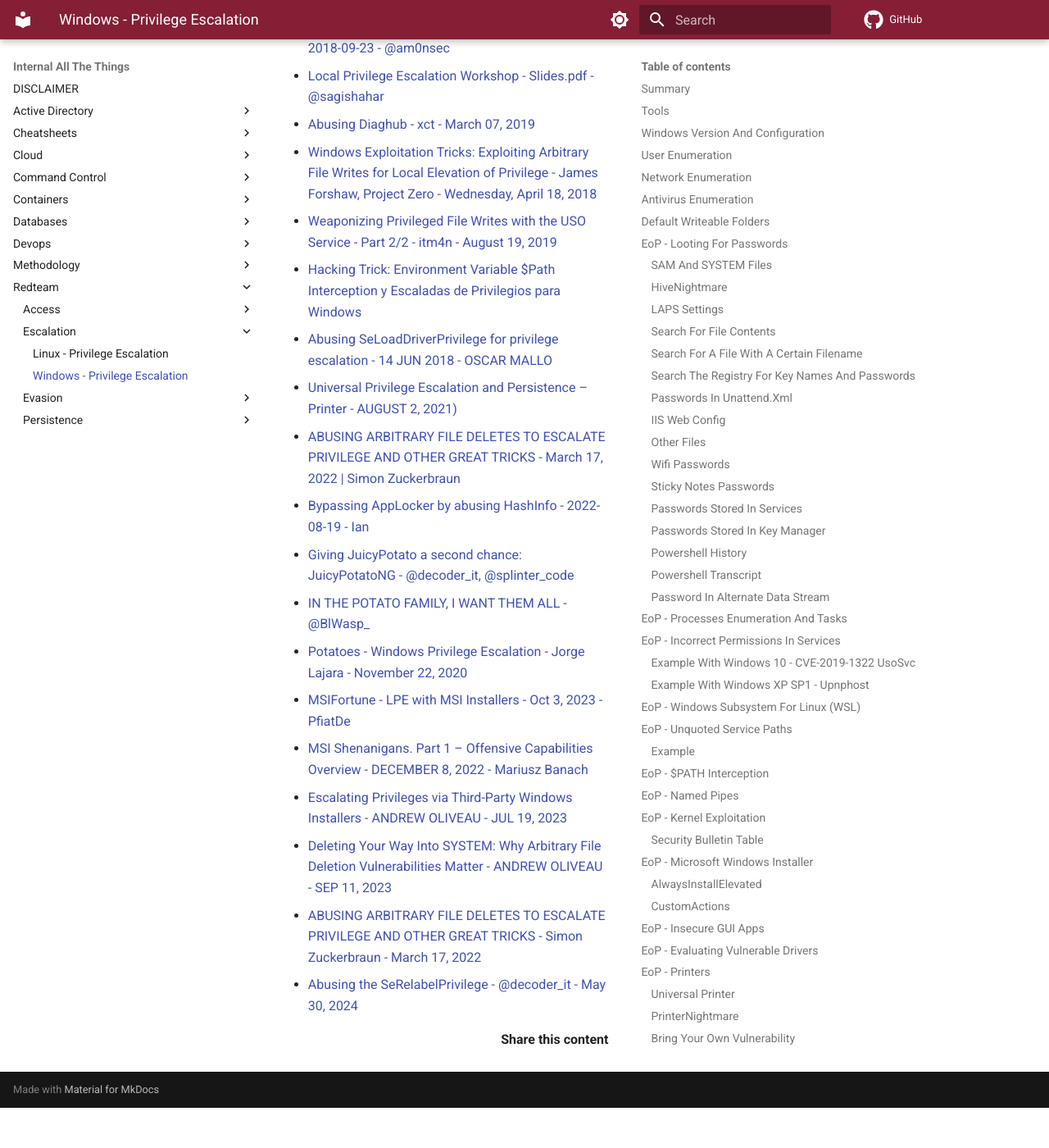
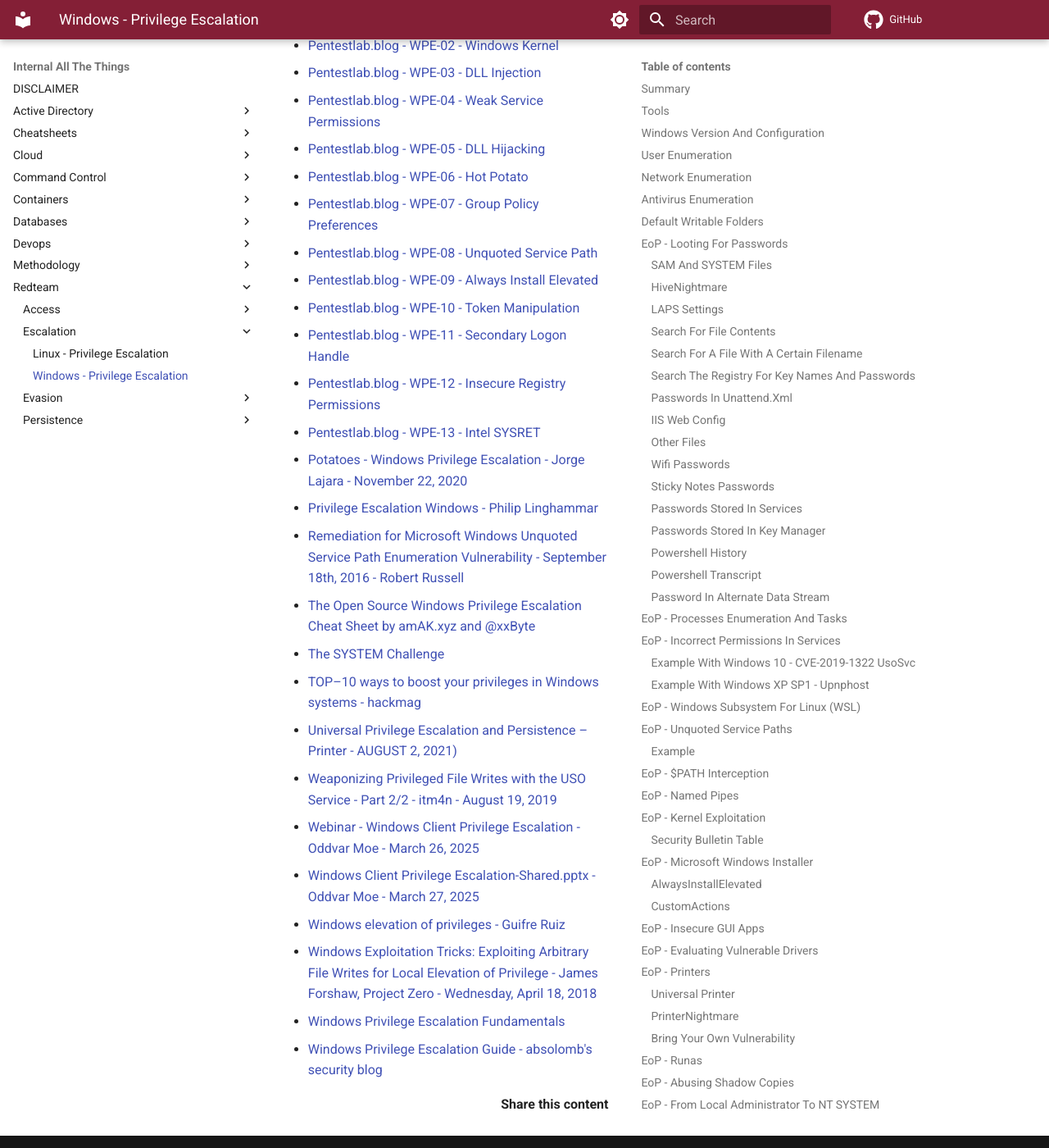
Before and after one commit to swisskyrepo/InternalAllTheThings, an MkDocs documentation site: the page built from docs/redteam/escalation/windows-privilege-escalation.md, in a window 1280 px wide and 1400 px high, scrolled down 40861 px. Shown: the whole window at 82% size. Built offline with MkDocs 1.6.1 and Material for MkDocs 9.7.7, drawn with Linux system fonts in a browser that asks for light colours; emoji names are drawn with the system emoji font; comment, search, counter and statistics services are not loaded; before the commit the page ends 42212 px from its top, so only the background shows below that; some of the changed text lies outside the part shown.

````diff
--- a/docs/redteam/escalation/windows-privilege-escalation.md
+++ b/docs/redteam/escalation/windows-privilege-escalation.md
@@ -7,7 +7,7 @@
 * [User Enumeration](#user-enumeration)
 * [Network Enumeration](#network-enumeration)
 * [Antivirus Enumeration](#antivirus-enumeration)
-* [Default Writeable Folders](#default-writeable-folders)
+* [Default Writable Folders](#default-writable-folders)
 * [EoP - Looting for passwords](#eop---looting-for-passwords)
     * [SAM and SYSTEM files](#sam-and-system-files)
     * [HiveNightmare](#hivenightmare)
@@ -260,7 +260,7 @@
 Enumerate antivirus on a box with `WMIC /Node:localhost /Namespace:\\root\SecurityCenter2 Path AntivirusProduct Get displayName`
 
 
-## Default Writeable Folders
+## Default Writable Folders
 
 ```powershell
 C:\Windows\System32\Microsoft\Crypto\RSA\MachineKeys
@@ -609,7 +609,7 @@
 
 > A service running as Administrator/SYSTEM with incorrect file permissions might allow EoP. You can replace the binary, restart the service and get system.
 
-Often, services are pointing to writeable locations:
+Often, services are pointing to writable locations:
 - Orphaned installs, not installed anymore but still exist in startup
 - DLL Hijacking
     ```powershell
@@ -786,8 +786,8 @@
 ## EoP - $PATH Interception
 
 Requirements:
-- PATH contains a writeable folder with low privileges.
-- The writeable folder is _before_ the folder that contains the legitimate binary.
+- PATH contains a writable folder with low privileges.
+- The writable folder is _before_ the folder that contains the legitimate binary.
 
 EXAMPLE:
 ```powershell
@@ -1496,17 +1497,25 @@
 
 ## References
 
+* [ABUSING ARBITRARY FILE DELETES TO ESCALATE PRIVILEGE AND OTHER GREAT TRICKS - Simon Zuckerbraun - March 17, 2022](https://www.zerodayinitiative.com/blog/2022/3/16/abusing-arbitrary-file-deletes-to-escalate-privilege-and-other-great-tricks)
+* [Abusing Diaghub - xct - March 7, 2019](https://vulndev.io/2019/03/06/abusing-diaghub/)
+* [Abusing SeLoadDriverPrivilege for privilege escalation - June 14, 2018 - OSCAR MALLO](https://www.tarlogic.com/en/blog/abusing-seloaddriverprivilege-for-privilege-escalation/)
+* [Abusing the SeRelabelPrivilege - @decoder_it - May 30, 2024](https://decoder.cloud/2024/05/30/abusing-the-serelabelprivilege/)
+* [Alternative methods of becoming SYSTEM - Adam Chester @_xpn_ - November 20, 2017](https://blog.xpnsec.com/becoming-system/)
+* [Basic Linux Privilege Escalation - g0tmi1k - August 2, 2011](https://blog.g0tmi1k.com/2011/08/basic-linux-privilege-escalation/)
+* [Bypassing AppLocker by abusing HashInfo - Ian - August 19, 2022](https://shells.systems/post-bypassing-applocker-by-abusing-hashinfo/)
+* [Chapter 4 - Windows Post-Exploitation - dostoevskylabs - November 2, 2017](https://github.com/dostoevskylabs/dostoevsky-pentest-notes/blob/master/chapter-4.md)
+* [Common Windows Misconfiguration: Services - 2018-09-23 - @am0nsec](https://web.archive.org/web/20191105182846/https://amonsec.net/2018/09/23/Common-Windows-Misconfiguration-Services.html)
+* [Deleting Your Way Into SYSTEM: Why Arbitrary File Deletion Vulnerabilities Matter - ANDREW OLIVEAU - SEP 11, 2023](https://www.mandiant.com/resources/blog/arbitrary-file-deletion-vulnerabilities)
+* [Escalating Privileges via Third-Party Windows Installers - ANDREW OLIVEAU - JUL 19, 2023](https://www.mandiant.com/resources/blog/privileges-third-party-windows-installers)
+* [Giving JuicyPotato a second chance: JuicyPotatoNG - @decoder_it, @splinter_code](https://decoder.cloud/2022/09/21/giving-juicypotato-a-second-chance-juicypotatong/)
+* [Hacking Trick: Environment Variable $Path Interception y Escaladas de Privilegios para Windows](https://www.elladodelmal.com/2020/03/hacking-trick-environment-variable-path.html?m=1)
 * [icacls - Docs Microsoft](https://docs.microsoft.com/en-us/windows-server/administration/windows-commands/icacls)
-* [Privilege Escalation Windows - Philip Linghammar](https://web.archive.org/web/20191231011305/https://xapax.gitbooks.io/security/content/privilege_escalation_windows.html)
-* [Windows elevation of privileges - Guifre Ruiz](https://guif.re/windowseop)
-* [The Open Source Windows Privilege Escalation Cheat Sheet by amAK.xyz and @xxByte](https://addaxsoft.com/wpecs/)
-* [Basic Linux Privilege Escalation](https://blog.g0tmi1k.com/2011/08/basic-linux-privilege-escalation/)
-* [Windows Privilege Escalation Fundamentals](http://www.fuzzysecurity.com/tutorials/16.html)
-* [TOP–10 ways to boost your privileges in Windows systems - hackmag](https://hackmag.com/security/elevating-privileges-to-administrative-and-further/)
-* [The SYSTEM Challenge](https://decoder.cloud/2017/02/21/the-system-challenge/)
-* [Windows Privilege Escalation Guide - absolomb's security blog](https://www.absolomb.com/2018-01-26-Windows-Privilege-Escalation-Guide/)
-* [Chapter 4 - Windows Post-Exploitation - 2 Nov 2017 - dostoevskylabs](https://github.com/dostoevskylabs/dostoevsky-pentest-notes/blob/master/chapter-4.md)
-* [Remediation for Microsoft Windows Unquoted Service Path Enumeration Vulnerability - September 18th, 2016 - Robert Russell](https://www.tecklyfe.com/remediation-microsoft-windows-unquoted-service-path-enumeration-vulnerability/)
+* [IN THE POTATO FAMILY, I WANT THEM ALL - @BlWasp_ ](https://hideandsec.sh/books/windows-sNL/page/in-the-potato-family-i-want-them-all)
+* [Living Off The Land Binaries and Scripts (and now also Libraries)](https://github.com/LOLBAS-Project/LOLBAS)
+* [Local Privilege Escalation Workshop - Slides.pdf - @sagishahar](https://github.com/sagishahar/lpeworkshop/blob/master/Local%20Privilege%20Escalation%20Workshop%20-%20Slides.pdf)
+* [MSI Shenanigans. Part 1 – Offensive Capabilities Overview - DECEMBER 8, 2022 - Mariusz Banach](https://mgeeky.tech/msi-shenanigans-part-1/)
+* [MSIFortune - LPE with MSI Installers - Oct 3, 2023 - PfiatDe](https://badoption.eu/blog/2023/10/03/MSIFortune.html)
 * [Pentestlab.blog - WPE-01 - Stored Credentials](https://pentestlab.blog/2017/04/19/stored-credentials/)
 * [Pentestlab.blog - WPE-02 - Windows Kernel](https://pentestlab.blog/2017/04/24/windows-kernel-exploits/)
 * [Pentestlab.blog - WPE-03 - DLL Injection](https://pentestlab.blog/2017/04/04/dll-injection/)
@@ -1520,24 +1529,17 @@
 * [Pentestlab.blog - WPE-11 - Secondary Logon Handle](https://pentestlab.blog/2017/04/07/secondary-logon-handle/)
 * [Pentestlab.blog - WPE-12 - Insecure Registry Permissions](https://pentestlab.blog/2017/03/31/insecure-registry-permissions/)
 * [Pentestlab.blog - WPE-13 - Intel SYSRET](https://pentestlab.blog/2017/06/14/intel-sysret/)
-* [Alternative methods of becoming SYSTEM - 20th November 2017 - Adam Chester @_xpn_](https://blog.xpnsec.com/becoming-system/)
-* [Living Off The Land Binaries and Scripts (and now also Libraries)](https://github.com/LOLBAS-Project/LOLBAS)
-* [Common Windows Misconfiguration: Services - 2018-09-23 - @am0nsec](https://web.archive.org/web/20191105182846/https://amonsec.net/2018/09/23/Common-Windows-Misconfiguration-Services.html)
-* [Local Privilege Escalation Workshop - Slides.pdf - @sagishahar](https://github.com/sagishahar/lpeworkshop/blob/master/Local%20Privilege%20Escalation%20Workshop%20-%20Slides.pdf)
-* [Abusing Diaghub - xct - March 07, 2019](https://vulndev.io/2019/03/06/abusing-diaghub/)
+* [Potatoes - Windows Privilege Escalation - Jorge Lajara - November 22, 2020](https://jlajara.gitlab.io/Potatoes_Windows_Privesc)
+* [Privilege Escalation Windows - Philip Linghammar](https://web.archive.org/web/20191231011305/https://xapax.gitbooks.io/security/content/privilege_escalation_windows.html)
+* [Remediation for Microsoft Windows Unquoted Service Path Enumeration Vulnerability - September 18th, 2016 - Robert Russell](https://www.tecklyfe.com/remediation-microsoft-windows-unquoted-service-path-enumeration-vulnerability/)
+* [The Open Source Windows Privilege Escalation Cheat Sheet by amAK.xyz and @xxByte](https://addaxsoft.com/wpecs/)
+* [The SYSTEM Challenge](https://decoder.cloud/2017/02/21/the-system-challenge/)
+* [TOP–10 ways to boost your privileges in Windows systems - hackmag](https://hackmag.com/security/elevating-privileges-to-administrative-and-further/)
+* [Universal Privilege Escalation and Persistence – Printer - AUGUST 2, 2021)](https://pentestlab.blog/2021/08/02/universal-privilege-escalation-and-persistence-printer/)
+* [Weaponizing Privileged File Writes with the USO Service - Part 2/2 - itm4n - August 19, 2019](https://itm4n.github.io/usodllloader-part2/)
+* [Webinar - Windows Client Privilege Escalation - Oddvar Moe - March 26, 2025](https://www.youtube.com/watch?v=EG2Mbw2DVnU)
+* [Windows Client Privilege Escalation-Shared.pptx - Oddvar Moe - March 27, 2025](https://fr.slideshare.net/slideshow/windows-client-privilege-escalation-shared-pptx/277239036)
+* [Windows elevation of privileges - Guifre Ruiz](https://guif.re/windowseop)
 * [Windows Exploitation Tricks: Exploiting Arbitrary File Writes for Local Elevation of Privilege - James Forshaw, Project Zero - Wednesday, April 18, 2018](https://googleprojectzero.blogspot.com/2018/04/windows-exploitation-tricks-exploiting.html)
-* [Weaponizing Privileged File Writes with the USO Service - Part 2/2 - itm4n - August 19, 2019](https://itm4n.github.io/usodllloader-part2/)
-* [Hacking Trick: Environment Variable $Path Interception y Escaladas de Privilegios para Windows](https://www.elladodelmal.com/2020/03/hacking-trick-environment-variable-path.html?m=1)
-* [Abusing SeLoadDriverPrivilege for privilege escalation - 14 JUN 2018 - OSCAR MALLO](https://www.tarlogic.com/en/blog/abusing-seloaddriverprivilege-for-privilege-escalation/)
-* [Universal Privilege Escalation and Persistence – Printer - AUGUST 2, 2021)](https://pentestlab.blog/2021/08/02/universal-privilege-escalation-and-persistence-printer/)
-* [ABUSING ARBITRARY FILE DELETES TO ESCALATE PRIVILEGE AND OTHER GREAT TRICKS - March 17, 2022 | Simon Zuckerbraun](https://www.zerodayinitiative.com/blog/2022/3/16/abusing-arbitrary-file-deletes-to-escalate-privilege-and-other-great-tricks)
-* [Bypassing AppLocker by abusing HashInfo - 2022-08-19 - Ian](https://shells.systems/post-bypassing-applocker-by-abusing-hashinfo/)
-* [Giving JuicyPotato a second chance: JuicyPotatoNG - @decoder_it, @splinter_code](https://decoder.cloud/2022/09/21/giving-juicypotato-a-second-chance-juicypotatong/)
-* [IN THE POTATO FAMILY, I WANT THEM ALL - @BlWasp_ ](https://hideandsec.sh/books/windows-sNL/page/in-the-potato-family-i-want-them-all)
-* [Potatoes - Windows Privilege Escalation - Jorge Lajara - November 22, 2020](https://jlajara.gitlab.io/Potatoes_Windows_Privesc)
-* [MSIFortune - LPE with MSI Installers - Oct 3, 2023 - PfiatDe](https://badoption.eu/blog/2023/10/03/MSIFortune.html)
-* [MSI Shenanigans. Part 1 – Offensive Capabilities Overview - DECEMBER 8, 2022 - Mariusz Banach](https://mgeeky.tech/msi-shenanigans-part-1/)
-* [Escalating Privileges via Third-Party Windows Installers - ANDREW OLIVEAU - JUL 19, 2023](https://www.mandiant.com/resources/blog/privileges-third-party-windows-installers)
-* [Deleting Your Way Into SYSTEM: Why Arbitrary File Deletion Vulnerabilities Matter - ANDREW OLIVEAU - SEP 11, 2023](https://www.mandiant.com/resources/blog/arbitrary-file-deletion-vulnerabilities)
-* [ABUSING ARBITRARY FILE DELETES TO ESCALATE PRIVILEGE AND OTHER GREAT TRICKS - Simon Zuckerbraun - March 17, 2022 ](https://www.zerodayinitiative.com/blog/2022/3/16/abusing-arbitrary-file-deletes-to-escalate-privilege-and-other-great-tricks)
-* [Abusing the SeRelabelPrivilege - @decoder_it - May 30, 2024](https://decoder.cloud/2024/05/30/abusing-the-serelabelprivilege/)
+* [Windows Privilege Escalation Fundamentals](http://www.fuzzysecurity.com/tutorials/16.html)
+* [Windows Privilege Escalation Guide - absolomb's security blog](https://www.absolomb.com/2018-01-26-Windows-Privilege-Escalation-Guide/)
````
Also changed, not shown: other parts of docs/redteam/escalation/windows-privilege-escalation.md (+5 -4 lines), docs/methodology/bug-hunting-methodology.md (+1 -1 lines), docs/redteam/evasion/windows-defenses.md (+5 -2 lines).
